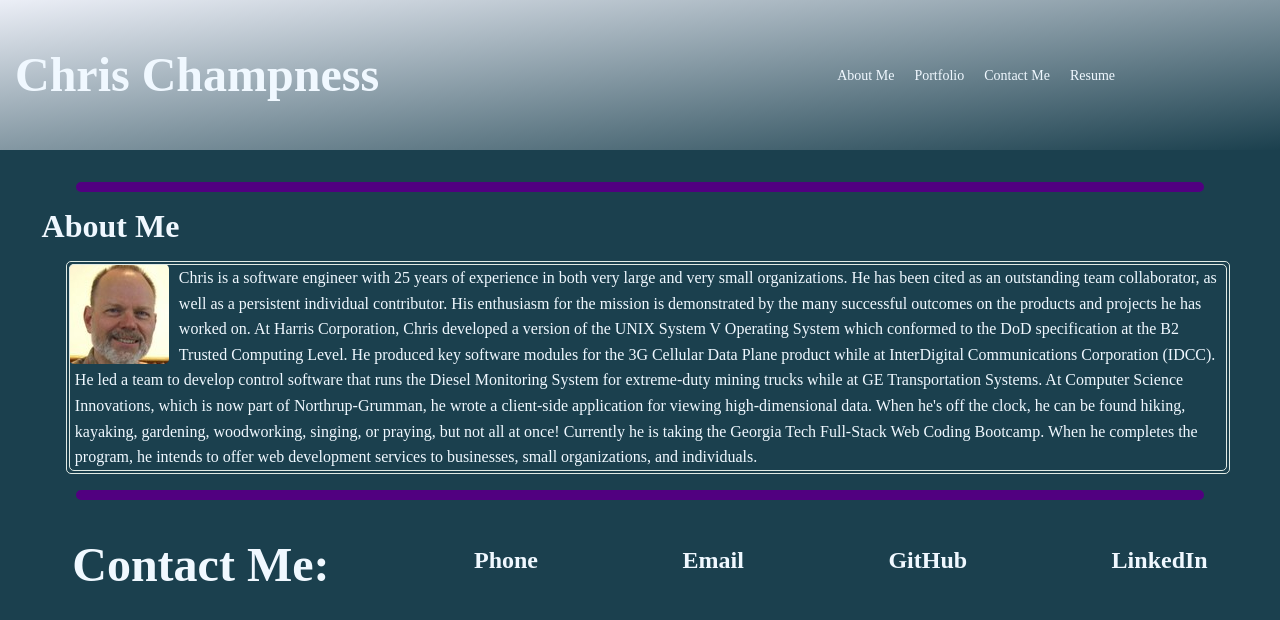
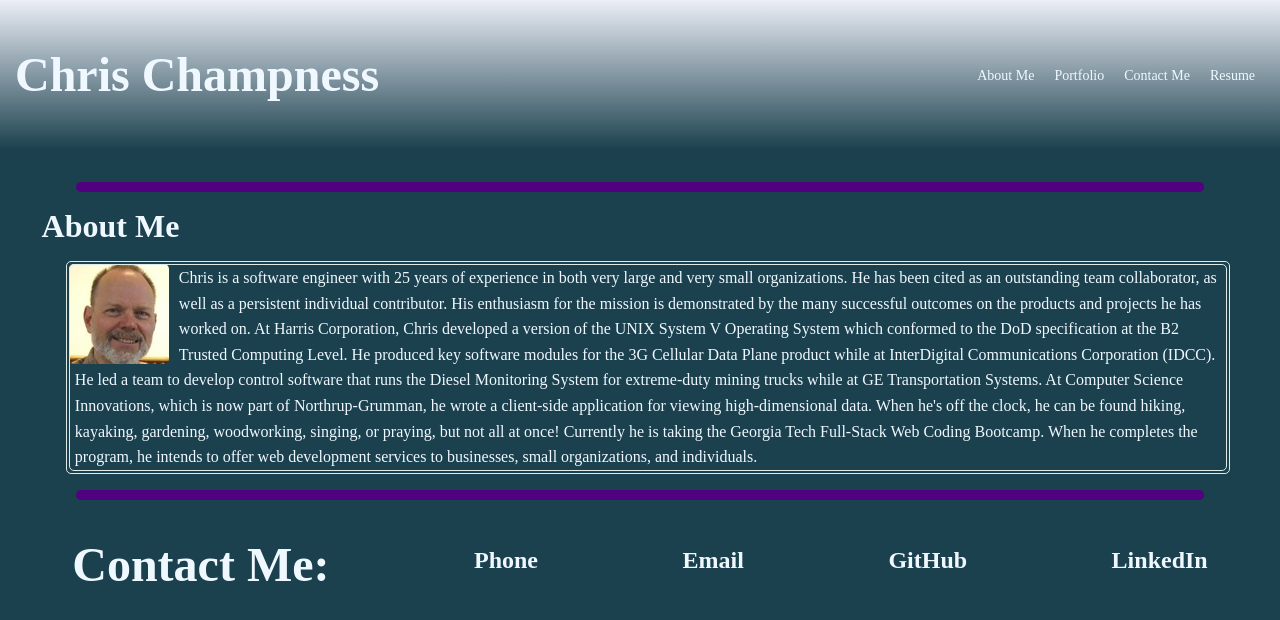
Before and after one commit to CChampness/CNC-Portfolio, a React (Create React App) app: page / in a window 1280 px wide. Shown: the top 620 px of the page. Built offline with nearby package versions, Linux system fonts and the light colour scheme.

Commit message:
debugging path for images

```diff
--- a/public/index.html
+++ b/public/index.html
@@ -13,7 +13,6 @@
 </head>
 
 <body>
-  <noscript>You need to enable JavaScript to run this app.</noscript>
   <div id="root"></div>
 </body>
 
--- a/src/App.css
+++ b/src/App.css
@@ -12,9 +12,9 @@
   box-sizing: border-box;
 }
 
-/* * {
-  box-sizing: border-box;
-} */
+.noshow {
+  display: none
+}
 
 body {
   color: aliceblue;
@@ -33,7 +33,7 @@ header {
   align-items: center;
   flex-wrap: nowrap;
   text-align: center;
-  background-image: linear-gradient(to bottom right, rgba(255, 255, 255, 0.9), var(--dark-blue-green));
+  background-image: linear-gradient(to bottom, rgba(255, 255, 255, 0.9), var(--dark-blue-green));
 }
 
 .details-page-header {
--- a/src/components/Nav.js
+++ b/src/components/Nav.js
@@ -10,13 +10,13 @@ function Nav({ currentPage, handlePageChange }) {
       <a onClick={() => handlePageChange('Contact')}>Contact Me</a>
       <a onClick={() => handlePageChange('Resume')}>Resume</a>
 
-      <a onClick={() => handlePageChange('Mt')}></a>
-      <a onClick={() => handlePageChange('Dp')}></a>
-      <a onClick={() => handlePageChange('Cq')}></a>
-      <a onClick={() => handlePageChange('Fsb')}></a>
-      <a onClick={() => handlePageChange('Tan')}></a>
-      <a onClick={() => handlePageChange('Tpg')}></a>
-      <a onClick={() => handlePageChange('Wa')}></a>
+      <a className="noshow" onClick={() => handlePageChange('Mt')}></a>
+      <a className="noshow" onClick={() => handlePageChange('Dp')}></a>
+      <a className="noshow" onClick={() => handlePageChange('Cq')}></a>
+      <a className="noshow" onClick={() => handlePageChange('Fsb')}></a>
+      <a className="noshow" onClick={() => handlePageChange('Tan')}></a>
+      <a className="noshow" onClick={() => handlePageChange('Tpg')}></a>
+      <a className="noshow" onClick={() => handlePageChange('Wa')}></a>
     </nav>
   );
 }
--- a/src/components/pages/About.js
+++ b/src/components/pages/About.js
@@ -5,7 +5,7 @@ function About() {
         <section id="about-section">
           <h3>About Me</h3>
             <article id="about">
-              <img className="textwrap-img" src="./images/profile.jpg" alt="Profile photo" />
+              <img className="textwrap-img" src="./CNC-Portfolio/images/profile.jpg" alt="Profile photo" />
                 <div>
         Chris is a software engineer with 25 years of experience in both very large
         and very small organizations.  He has been cited as an
--- /dev/null
+++ b/src/components/pages/Contact.css
@@ -0,0 +1,16 @@
+form {
+
+  left: 50%;
+  top: 50%;
+  margin-left: -25%;
+  position: absolute;
+  margin-top: -25%;
+
+  /* box-sizing: border-box; */
+}
+
+input {
+  border: 2px solid;
+  border-radius: 4px;
+
+}
--- a/src/components/pages/Contact.js
+++ b/src/components/pages/Contact.js
@@ -1,3 +1,4 @@
+import './Contact.css';
 import { useState } from "react";
 import { useForm } from "react-hook-form";
 
--- a/src/components/pages/Projects.js
+++ b/src/components/pages/Projects.js
@@ -1,8 +1,9 @@
 import React, { useState } from 'react';
 import projList from './displist';
 
-  let imgDir = './CNC-Portfolio/images/';
+  let imgDir = './images/';
 
+  // The state gets changed in the Nav component
   function Projects ({ currentPage, handleChange }) {
 
     return (
```
